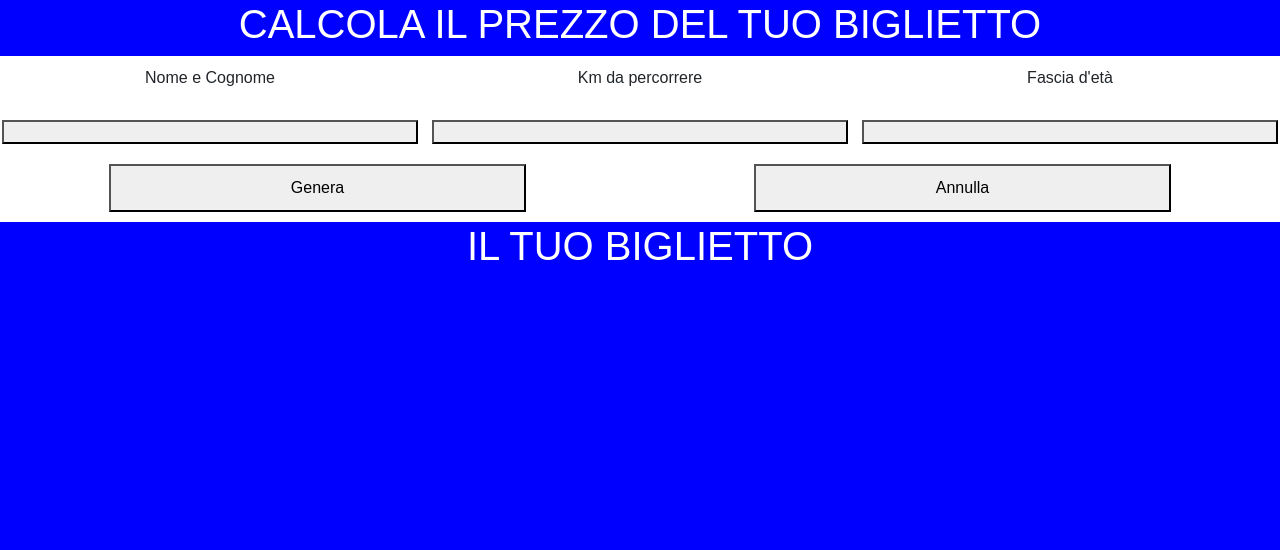
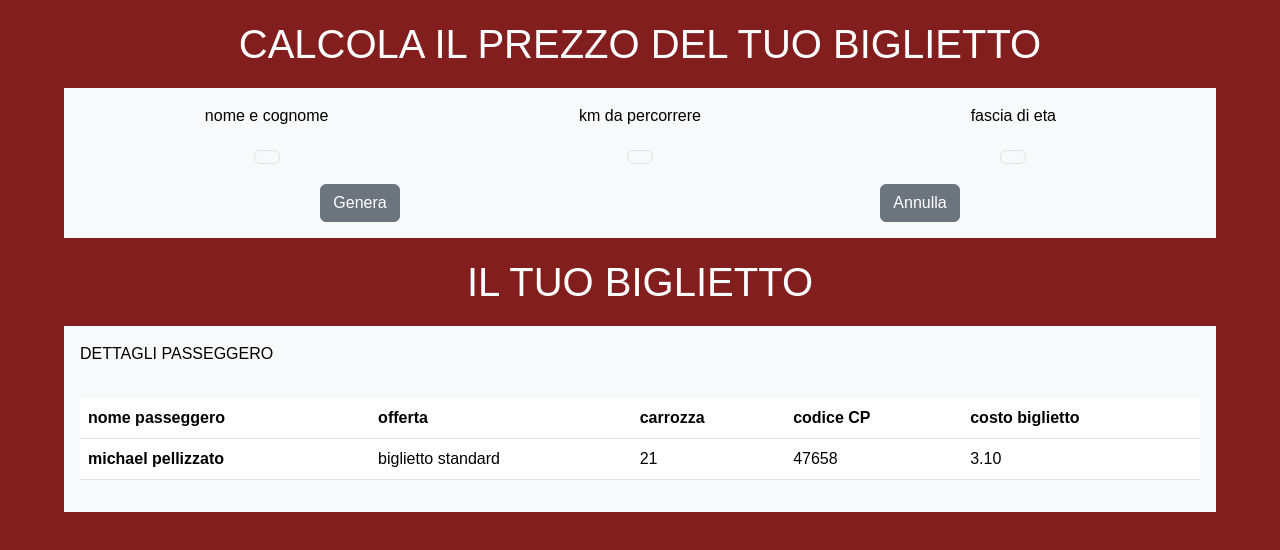
Before and after one commit to Michael-Pellizzato/js-biglietto-treno-form, a plain HTML site: page index.html in a window 1280 px wide. Drawn offline with nearby package versions, Linux system fonts and the light colour scheme.

Commit message:
preparazione index-css

```diff
--- a/index.html
+++ b/index.html
@@ -8,29 +8,79 @@
     <title>Document</title>
 </head>
 <body>
-    <div>
-        <h1 class="titolo">CALCOLA IL PREZZO DEL TUO BIGLIETTO</h1>
+
+    <div class="div-flex">
+        <h1>CALCOLA IL PREZZO DEL TUO BIGLIETTO</h1>
+    </div>
+
+    <div class="text-bg-light p-3">
+        <div class="container text-center">
+            <div class="row">
+              <div class="col">
+                nome e cognome
+              </div>
+              <div class="col">
+                km da percorrere
+              </div>
+              <div class="col">
+                fascia di eta
+              </div>
+            </div>
+          </div>
+          <div class="container text-center">
+            <div class="row">
+              <div class="col">
+                <button type="button" class="btn btn-light border"></button>
+              </div>
+              <div class="col">
+                <button type="button" class="btn btn-light border"></button>
+              </div>
+              <div class="col">
+                <button type="button" class="btn btn-light border"></button>
+              </div>
+            </div>
+          </div>
+          <div class="container text-center">
+            <div class="row">
+              <div class="col">
+                <button type="button" class="btn btn-secondary">Genera</button>
+              </div>
+              <div class="col">
+                <button type="button" class="btn btn-secondary">Annulla</button>
+              </div>
+            </div>
+          </div>
+    </div>
+
+    <div class="div-flex">
+        <h1>IL TUO BIGLIETTO</h1>
+    </div>
+
+    <div class="text-bg-light p-3 none">
+        <p>DETTAGLI PASSEGGERO</p>
+        <table class="table">
+            <thead>
+              <tr>
+                <th scope="col">nome passeggero</th>
+                <th scope="col">offerta</th>
+                <th scope="col">carrozza</th>
+                <th scope="col">codice CP</th>
+                <th scope="col">costo biglietto</th>
+              </tr>
+            </thead>
+            <tbody>
+              <tr>
+                <th>michael pellizzato</th>
+                <td>biglietto standard</td>
+                <td>21</td>
+                <td>47658</td>
+                <td>3.10</td>
+              </tr>
+            </tbody>
+        </table>
     </div>
 
 
-    <div class="primoRiquadro">
-        <p class="item">Nome e Cognome</p>
-        <p class="item">Km da percorrere</p>
-        <p class="item">Fascia d'età</p>
-        <button class="item Nome"></button>
-        <button class="item Km"></button>
-        <button class="item età"></button>
-        <button class="item genera">Genera</button>
-        <button class="item annulla">Annulla</button>
-    </div>
-
-    <div>
-        <h1 class="titolo">IL TUO BIGLIETTO</h1>
-    </div>
-
-    <div>
-
-    </div>
 
 
 
--- a/style.css
+++ b/style.css
@@ -1,31 +1,34 @@
 body{
-    background-color: blue;
+    background-color: rgb(131, 30, 30);
     font-family: sans-serif;
 }
 
-div{
+h1{
+    color: white;
+    margin: 20px;
+}
+
+.div-flex{
     display: flex;
     justify-content: center;
-
 }
 
-.titolo{
-    color: white;
-}
-
-.primoRiquadro{
-    background-color: white;
+.text-bg-light{
     display: flex;
-    justify-content: space-around;
+    flex-direction: row;
     flex-wrap: wrap;
-    gap: 10px;
-    border: 10px;
+    gap: 16px;
+    margin-inline: 5%;
 }
 
 .item{
-    flex: 0 0 calc(33.33% - 10px);
-    box-sizing: border-box;
-    text-align: center;
-    padding: 10px;
-    margin-bottom: 10px;
+    flex: 1 1 calc(33.333% - 16px);
 }
+
+.compilareAuto{
+    width: 60px;
+    height: 30px;
+    border: 1px;
+    border-style: groove;
+    border-color: black;
+}
```
